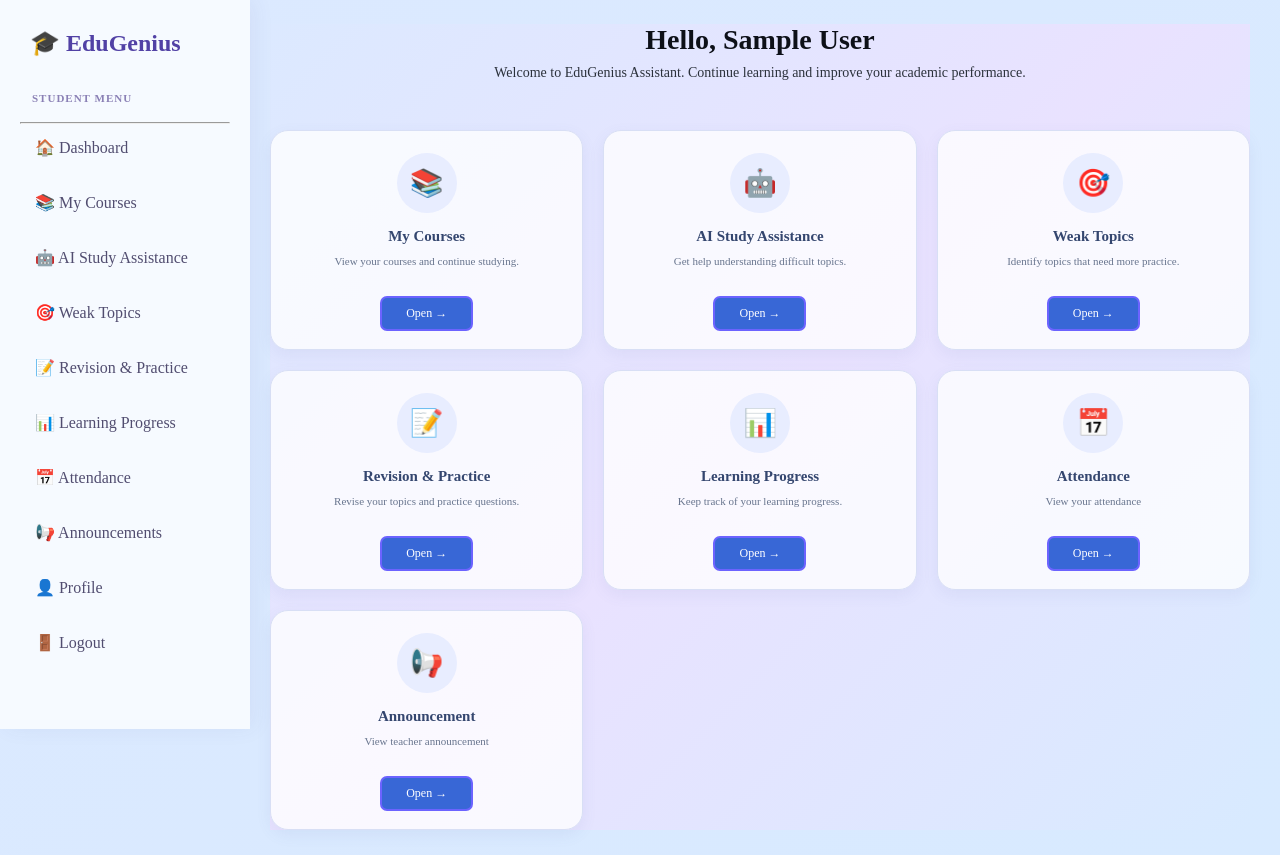
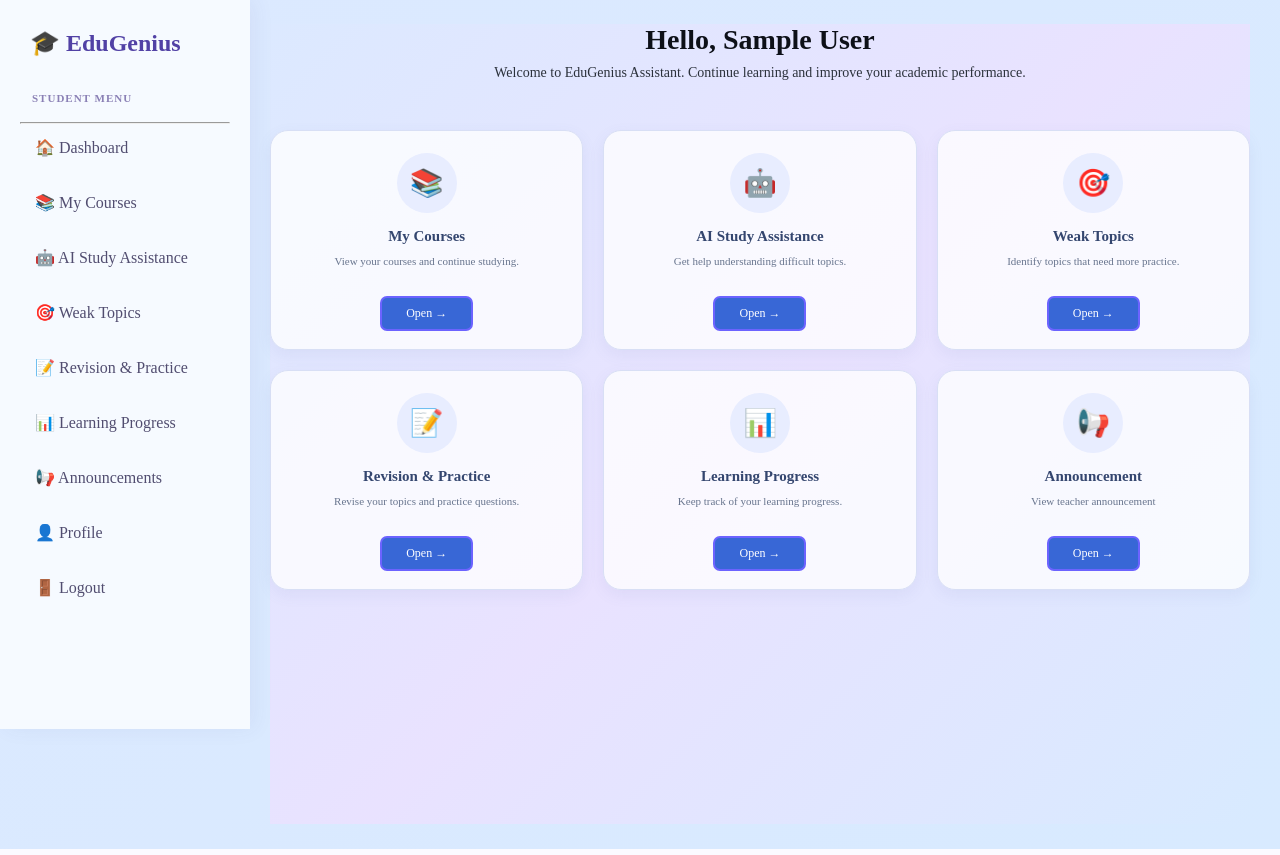
Before and after one commit to panaganamrata17-debug/EduGenius-Assistant, a Django app: page /student/dashboard/ in a window 1280 px wide. Shown: the part 71-926 px from the top of the page. Run offline with Django 5.2, Linux system fonts and the light colour scheme; a user stored in the database is signed in; tables that the repository leaves empty hold one stand-in row (values such as "Sample post").

Commit message:
Remove attendance feature from dashboards and navigation

```diff
--- a/edu_app/templates/edu_app/ai_study_assistance.html
+++ b/edu_app/templates/edu_app/ai_study_assistance.html
@@ -28,7 +28,6 @@
             <a href="{% url 'student_weak_topics' %}">🎯 Weak Topics</a>
             <a href="{% url 'revision_practice' %}">📝 Revision & Practice</a>
             <a href="{% url 'learning_progress' %}">📊 Learning Progress</a>
-            <a href="{% url 'student_attendance' %}">📅 Attendance</a>
             <a href="{% url 'student_announcements' %}">📢 Announcements</a>
             <a href="{% url 'profile' %}">👤 Profile</a>
             <a href="{% url 'logout' %}">🚪 Logout</a>
--- a/edu_app/templates/edu_app/learning_progress.html
+++ b/edu_app/templates/edu_app/learning_progress.html
@@ -32,7 +32,6 @@
             <a href="{% url 'student_weak_topics' %}">🎯 Weak Topics</a>
             <a href="{% url 'revision_practice' %}">📝 Revision & Practice</a>
             <a href="{% url 'learning_progress' %}">📊 Learning Progress</a>
-            <a href="{% url 'student_attendance' %}">📅 Attendance</a>
             <a href="{% url 'student_announcements' %}">📢 Announcements</a>
             <a href="{% url 'profile' %}">👤 Profile</a>
             <a href="{% url 'logout' %}">🚪 Logout</a>
--- a/edu_app/templates/edu_app/parent_announcements.html
+++ b/edu_app/templates/edu_app/parent_announcements.html
@@ -56,9 +56,6 @@
             📢 Announcements
         </a>
 
-        <a href="{% url 'parent_attendance' %}">
-        📅 Attendance
-    </a>
     <a href="{% url 'profile' %}">
     👤 My Profile
 </a>
--- a/edu_app/templates/edu_app/parent_attendance.html
+++ b/edu_app/templates/edu_app/parent_attendance.html
@@ -50,10 +50,6 @@
         <a href="{% url 'parent_announcements' %}">
             📢 Announcements
         </a>
-
-        <a href="{% url 'parent_attendance' %}">
-        📅 Attendance
-    </a>
     <a href="{% url 'profile' %}">
     👤 My Profile
 </a>
--- a/edu_app/templates/edu_app/parent_student_performance.html
+++ b/edu_app/templates/edu_app/parent_student_performance.html
@@ -51,10 +51,6 @@
         <a href="{% url 'parent_announcements' %}">
             📢 Announcements
         </a>
-
-        <a href="{% url 'parent_attendance' %}">
-        📅 Attendance
-    </a>
     <a href="{% url 'profile' %}">
     👤 My Profile
 </a>
--- a/edu_app/templates/edu_app/parent_student_progress.html
+++ b/edu_app/templates/edu_app/parent_student_progress.html
@@ -51,10 +51,6 @@
         <a href="{% url 'parent_announcements' %}">
             📢 Announcements
         </a>
-
-        <a href="{% url 'parent_attendance' %}">
-        📅 Attendance
-    </a>
     <a href="{% url 'profile' %}">
     👤 My Profile
 </a>
--- a/edu_app/templates/edu_app/revision_practice.html
+++ b/edu_app/templates/edu_app/revision_practice.html
@@ -39,7 +39,6 @@
             <a href="{% url 'student_weak_topics' %}">🎯 Weak Topics</a>
             <a href="{% url 'revision_practice' %}">📝 Revision & Practice</a>
             <a href="{% url 'learning_progress' %}">📊 Learning Progress</a>
-            <a href="{% url 'student_attendance' %}">📅 Attendance</a>
             <a href="{% url 'student_announcements' %}">📢 Announcements</a>
             <a href="{% url 'profile' %}">👤 Profile</a>
             <a href="{% url 'logout' %}">🚪 Logout</a>
--- a/edu_app/templates/edu_app/student_announcements.html
+++ b/edu_app/templates/edu_app/student_announcements.html
@@ -30,7 +30,6 @@
             <a href="{% url 'student_weak_topics' %}">🎯 Weak Topics</a>
             <a href="{% url 'revision_practice' %}">📝 Revision & Practice</a>
             <a href="{% url 'learning_progress' %}">📊 Learning Progress</a>
-            <a href="{% url 'student_attendance' %}">📅 Attendance</a>
             <a href="{% url 'student_announcements' %}">📢 Announcements</a>
             <a href="{% url 'profile' %}">👤 Profile</a>
             <a href="{% url 'logout' %}">🚪 Logout</a>
--- a/edu_app/templates/edu_app/student_attendance.html
+++ b/edu_app/templates/edu_app/student_attendance.html
@@ -31,7 +31,6 @@
             <a href="{% url 'student_weak_topics' %}">🎯 Weak Topics</a>
             <a href="{% url 'revision_practice' %}">📝 Revision & Practice</a>
             <a href="{% url 'learning_progress' %}">📊 Learning Progress</a>
-            <a href="{% url 'student_attendance' %}">📅 Attendance</a>
             <a href="{% url 'student_announcements' %}">📢 Announcements</a>
             <a href="{% url 'profile' %}">👤 Profile</a>
             <a href="{% url 'logout' %}">🚪 Logout</a>
--- a/edu_app/templates/edu_app/student_dashboard.html
+++ b/edu_app/templates/edu_app/student_dashboard.html
@@ -34,7 +34,6 @@
             <a href="{% url 'student_weak_topics' %}">🎯 Weak Topics</a>
             <a href="{% url 'revision_practice' %}">📝 Revision & Practice</a>
             <a href="{% url 'learning_progress' %}">📊 Learning Progress</a>
-            <a href="{% url 'student_attendance' %}">📅 Attendance</a>
             <a href="{% url 'student_announcements' %}">📢 Announcements</a>
             <a href="{% url 'profile' %}">👤 Profile</a>
             <a href="{% url 'logout' %}">🚪 Logout</a>
@@ -109,14 +108,6 @@
 
                     </a>
 
-                    <a href="{% url 'student_attendance' %}"
-                        class="student-feature-card" id="attendance">
-                            <div class="feature-icon">📅</div>
-                            <h3>Attendance</h3>
-                            <p>View your attendance</p>
-                            <span class="feature-open">Open →</span>
-                    </a>
-
                     <a href="{% url 'student_announcements' %}"
                         class="student-feature-card" id="announcement">
                             <div class="feature-icon">📢</div>
--- a/edu_app/templates/edu_app/student_weak_topics.html
+++ b/edu_app/templates/edu_app/student_weak_topics.html
@@ -32,7 +32,6 @@
             <a href="{% url 'student_weak_topics' %}">🎯 Weak Topics</a>
             <a href="{% url 'revision_practice' %}">📝 Revision & Practice</a>
             <a href="{% url 'learning_progress' %}">📊 Learning Progress</a>
-            <a href="{% url 'student_attendance' %}">📅 Attendance</a>
             <a href="{% url 'student_announcements' %}">📢 Announcements</a>
             <a href="{% url 'profile' %}">👤 Profile</a>
             <a href="{% url 'logout' %}">🚪 Logout</a>
--- a/edu_app/templates/edu_app/study_activity.html
+++ b/edu_app/templates/edu_app/study_activity.html
@@ -55,10 +55,6 @@
         <a href="{% url 'parent_announcements' %}">
             📢 Announcements
         </a>
-
-        <a href="{% url 'parent_attendance' %}">
-        📅 Attendance
-    </a>
     <a href="{% url 'profile' %}">
     👤 My Profile
 </a>
--- a/edu_app/templates/edu_app/teacher_announcements.html
+++ b/edu_app/templates/edu_app/teacher_announcements.html
@@ -28,7 +28,6 @@
         <a href="{% url 'teacher_quiz_history' %}">📚 Quiz History</a>
         <a href="{% url 'teacher_announcements' %}">📢 Announcements</a>
         <a href="{% url 'teacher_student_progress' %}"> 📊 Student Progress</a>
-        <a href="{% url 'teacher_attendance' %}">📅 Attendance</a>
         <a href="{% url 'logout' %}">🚪 Logout</a>
     </aside>
     <main class="teacher-announcements-content">
--- a/edu_app/templates/edu_app/teacher_attendance.html
+++ b/edu_app/templates/edu_app/teacher_attendance.html
@@ -26,7 +26,6 @@
             <a href="{% url 'teacher_quiz_history' %}">📚 Quiz History</a>
             <a href="{% url 'teacher_announcements' %}">📢 Announcements</a>
             <a href="{% url 'teacher_student_progress' %}"> 📊 Student Progress</a>
-            <a href="{% url 'teacher_attendance' %}">📅 Attendance</a>
             <a href="{% url 'logout' %}">🚪 Logout</a>
         </aside>
 
--- a/edu_app/templates/edu_app/teacher_create_quiz.html
+++ b/edu_app/templates/edu_app/teacher_create_quiz.html
@@ -27,7 +27,6 @@
         <a href="{% url 'teacher_quiz_history' %}">📚 Quiz History</a>
         <a href="{% url 'teacher_announcements' %}">📢 Announcements</a>
         <a href="{% url 'teacher_student_progress' %}"> 📊 Student Progress</a>
-        <a href="{% url 'teacher_attendance' %}">📅 Attendance</a>
         <a href="{% url 'logout' %}">🚪 Logout</a>
     </aside>
 
--- a/edu_app/templates/edu_app/teacher_my_students.html
+++ b/edu_app/templates/edu_app/teacher_my_students.html
@@ -25,7 +25,6 @@
         <a href="{% url 'teacher_quiz_history' %}">📚 Quiz History</a>
         <a href="{% url 'teacher_announcements' %}">📢 Announcements</a>
         <a href="{% url 'teacher_student_progress' %}"> 📊 Student Progress</a>
-        <a href="{% url 'teacher_attendance' %}">📅 Attendance</a>
         <a href="{% url 'logout' %}">🚪 Logout</a>
     </aside>
 
--- a/edu_app/templates/edu_app/teacher_quiz_history.html
+++ b/edu_app/templates/edu_app/teacher_quiz_history.html
@@ -25,7 +25,6 @@
         <a href="{% url 'teacher_quiz_history' %}">📚 Quiz History</a>
         <a href="{% url 'teacher_announcements' %}">📢 Announcements</a>
         <a href="{% url 'teacher_student_progress' %}"> 📊 Student Progress</a>
-        <a href="{% url 'teacher_attendance' %}">📅 Attendance</a>
         <a href="{% url 'logout' %}">🚪 Logout</a>
     </aside>
     <main class="teacher-main-content">
--- a/edu_app/templates/edu_app/teacher_student_progress.html
+++ b/edu_app/templates/edu_app/teacher_student_progress.html
@@ -25,7 +25,6 @@
         <a href="{% url 'teacher_quiz_history' %}">📚 Quiz History</a>
         <a href="{% url 'teacher_announcements' %}">📢 Announcements</a>
         <a href="{% url 'teacher_student_progress' %}"> 📊 Student Progress</a>
-        <a href="{% url 'teacher_attendance' %}">📅 Attendance</a>
         <a href="{% url 'logout' %}">🚪 Logout</a>
     </aside>
     <div class="teacher-student-progress-page">
```
Also changed, not shown: edu_app/templates/edu_app/parent_dashboard.html (+1 -13 lines), edu_app/templates/edu_app/teacher_dashboard.html (+0 -7 lines).
